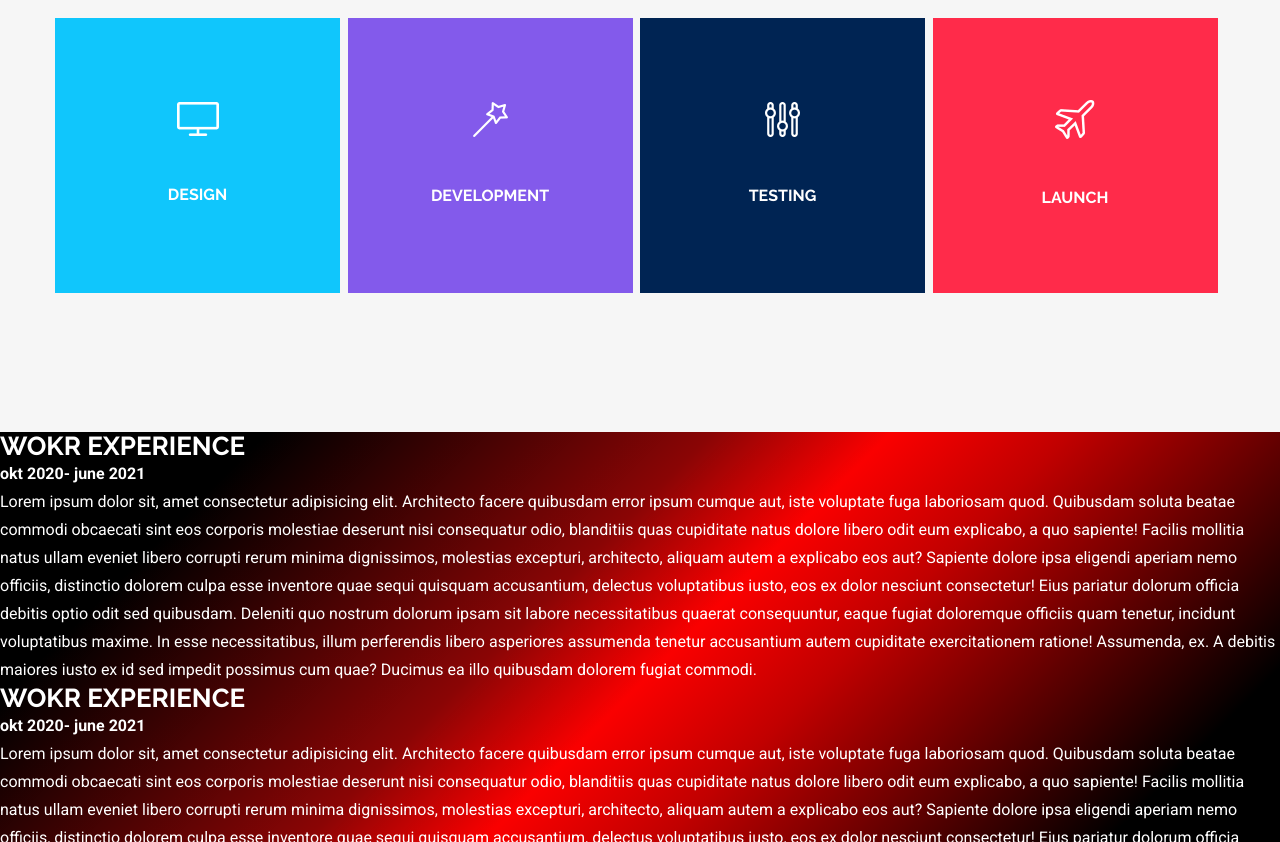
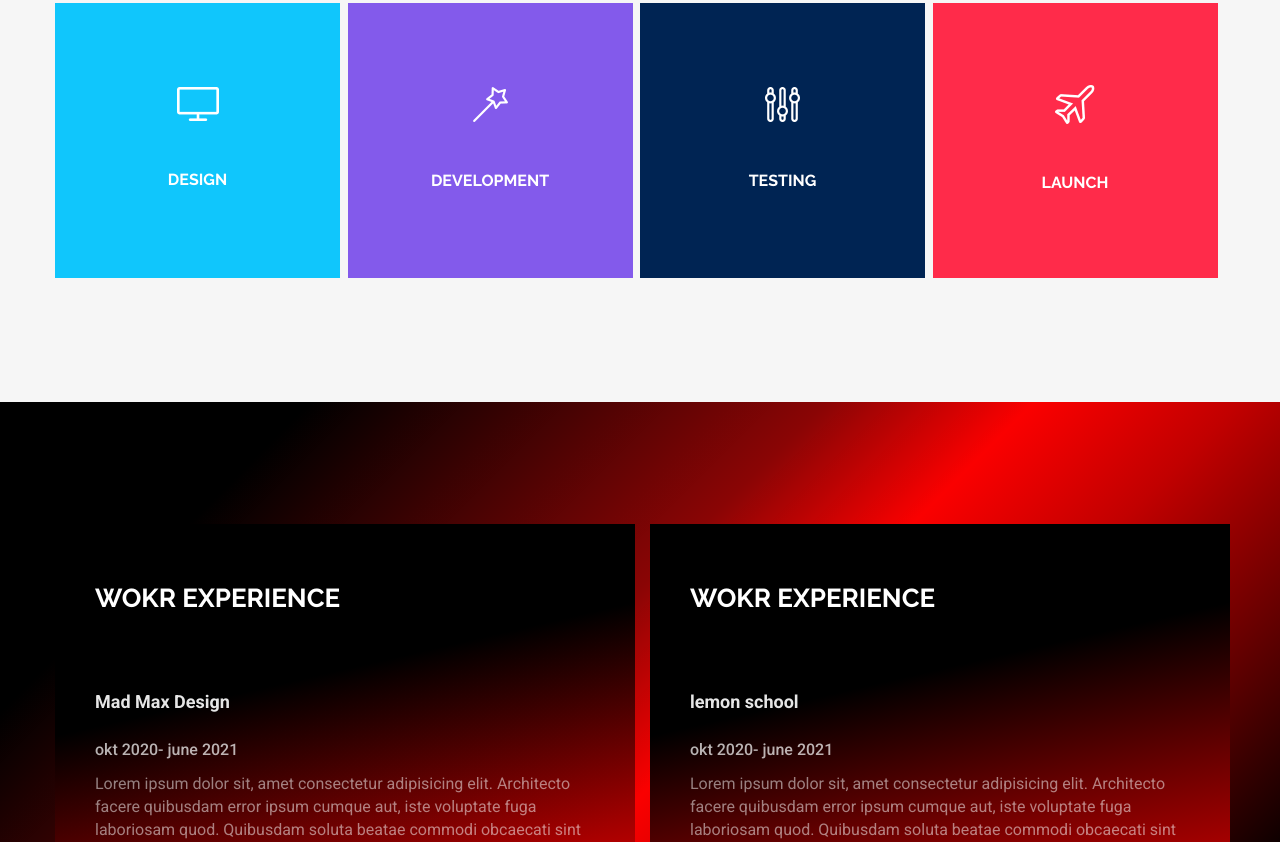
Before and after one commit to LushchykOleh/portfolio, a plain HTML site: page index.html in a window 1280 px wide. Shown: the part 1958-2800 px from the top of the page. Drawn offline with Linux system fonts and the light colour scheme.

Commit message:
new block

```diff
--- a/css/style.css
+++ b/css/style.css
@@ -235,7 +235,7 @@ section {
       position: relative;
       width: calc(25% - 30px);
       flex-shrink: 0;
-      margin: 15px; }
+      margin: 0 15px; }
       @media (max-width: 850px) {
         .working__row .col-25 {
           width: calc(40% - 30px);
@@ -292,12 +292,57 @@ section {
   background: linear-gradient(315deg, black 15%, #c10000 40%, #fa0000 50%, rgba(136, 0, 0, 0.98083) 60%, black 85%);
   max-height: 100vh;
   position: relative; }
-  .education h3 {
-    text-transform: uppercase;
-    font-family: "Raleway", sans-serif;
-    font-size: 26px;
-    font-weight: 700;
-    line-height: 1.077; }
+  .education__row {
+    display: flex;
+    justify-content: space-between; }
+    .education__row-wrapper {
+      margin: 122px 0 70px;
+      display: flex; }
+  .education__column {
+    max-width: 580px;
+    text-align: start;
+    padding: 0 40px;
+    margin-right: 15px;
+    width: 580px;
+    height: auto;
+    background: black;
+    background: linear-gradient(167deg, black 29%, rgba(250, 0, 0, 0.9052) 75%, black 94%);
+    padding-bottom: 70px; }
+    .education__column h3 {
+      text-transform: uppercase;
+      font-family: "Raleway", sans-serif;
+      font-size: 26px;
+      font-weight: 700;
+      line-height: 1.077;
+      padding: 60px 0 65px; }
+    .education__column .text-18 {
+      font-size: 18px;
+      font-weight: 700;
+      font-family: "Roboto", serif;
+      line-height: 1.556;
+      color: rgba(255, 255, 255, 0.902);
+      padding: 11px 0 11px; }
+    .education__column .text-16 {
+      font-size: 16px;
+      font-weight: 500;
+      font-family: "Roboto", serif;
+      color: rgba(255, 255, 255, 0.702);
+      line-height: 1.438;
+      padding: 11px 0 11px; }
+    .education__column p {
+      font-style: 16px;
+      font-weight: 400;
+      font-family: "Roboto", serif;
+      color: rgba(255, 255, 255, 0.502);
+      line-height: 1.438; }
+      .education__column p p::after {
+        content: '';
+        width: 500px;
+        height: 4px;
+        top: 0;
+        left: 0;
+        padding-bottom: 30px;
+        color: #fff; }
 
 
 /*# sourceMappingURL=style.css.map*/
--- a/index.html
+++ b/index.html
@@ -19,7 +19,7 @@
                     <nav class="header__navigation--inline flex">
                         <a href="#">Home</a>
                         <a href="#">Home</a>
-                        <a href="#">Home</a>
+                        <a href="#working">working</a>
                         <a href="#">Home</a>
                     </nav>
                     <div class="header__navigation">
@@ -29,7 +29,7 @@
                         <ul class="header__navigation-menu">
                             <li><a href="#">Home</a></li>
                             <li><a href="#">Home</a></li>
-                            <li><a href="#">Home</a></li>
+                            <li><a href="#working">working</a></li>
                             <li><a href="#">Home</a></li>
                         </ul>
                     </div>
@@ -67,10 +67,8 @@
                     </div>
                 </div>
             </div>
-            <div class="working">
+            <div class="working" id="#working">
                 <div class="container">
-
-
                     <div class="working__box">
                         <h2>My Working Process</h2>
                         <p>Hi, i'm Oleh Lushchyk</p>
@@ -112,43 +110,48 @@
                 </div>
             </div>
             <div class="education">
+                <div class="container">
                     <div class="education__row">
+                        <div class="education__row-wrapper">
                             <div class="education__column">
                                 <h3>wokr experience</h3>
-                        <h4>okt 2020- june 2021</h4>
-                        <p class="add">Lorem ipsum dolor sit, amet consectetur adipisicing elit. Architecto facere
+                                <h4 class="text-18">Mad Max Design</h4>
+                                <h4 class="text-16">okt 2020- june 2021</h4>
+                                <p class="add">Lorem ipsum dolor sit, amet consectetur adipisicing elit. Architecto
+                                    facere
                                     quibusdam error
-                            ipsum cumque aut, iste voluptate fuga laboriosam quod. Quibusdam soluta beatae commodi
-                            obcaecati sint eos corporis molestiae deserunt nisi consequatur odio, blanditiis quas
-                            cupiditate natus dolore libero odit eum explicabo, a quo sapiente! Facilis mollitia natus
-                            ullam eveniet libero corrupti rerum minima dignissimos, molestias excepturi, architecto,
-                            aliquam autem a explicabo eos aut? Sapiente dolore ipsa eligendi aperiam nemo officiis,
-                            distinctio dolorem culpa esse inventore quae sequi quisquam accusantium, delectus
-                            voluptatibus iusto, eos ex dolor nesciunt consectetur! Eius pariatur dolorum officia debitis
-                            optio odit sed quibusdam. Deleniti quo nostrum dolorum ipsam sit labore necessitatibus
-                            quaerat consequuntur, eaque fugiat doloremque officiis quam tenetur, incidunt voluptatibus
-                            maxime. In esse necessitatibus, illum perferendis libero asperiores assumenda tenetur
-                            accusantium autem cupiditate exercitationem ratione! Assumenda, ex. A debitis maiores iusto
-                            ex id sed impedit possimus cum quae? Ducimus ea illo quibusdam dolorem fugiat commodi.</p>
+                                    ipsum cumque aut, iste voluptate fuga laboriosam quod. Quibusdam soluta beatae
+                                    commodi
+                                    obcaecati sint eos corporis molestiae deserunt nisi consequatur odio, blanditiis
+
+                                </p>
+
+                                <h4 class="text-18">Mad Max Design</h4>
+                                <h4 class="text-16">okt 2020- june 2021</h4>
+                                <p>Lorem ipsum dolor sit, amet consectetur adipisicing elit. Architecto
+                                    facere
+                                    quibusdam error
+                                    ipsum cumque aut, iste voluptate fuga laboriosam quod. Quibusdam soluta beatae
+                                    commodi
+                                    obcaecati sint eos corporis molestiae deserunt nisi consequatur odio, blanditiis
+
+                                </p>
                             </div>
                             <div class="education__column">
                                 <h3>wokr experience</h3>
-                        <h4>okt 2020- june 2021</h4>
-                        <p class="add">Lorem ipsum dolor sit, amet consectetur adipisicing elit. Architecto facere
+                                <h4 class="text-18">lemon school</h4>
+                                <h4 class="text-16">okt 2020- june 2021</h4>
+                                <p class="add">Lorem ipsum dolor sit, amet consectetur adipisicing elit. Architecto
+                                    facere
                                     quibusdam error
-                            ipsum cumque aut, iste voluptate fuga laboriosam quod. Quibusdam soluta beatae commodi
-                            obcaecati sint eos corporis molestiae deserunt nisi consequatur odio, blanditiis quas
-                            cupiditate natus dolore libero odit eum explicabo, a quo sapiente! Facilis mollitia natus
-                            ullam eveniet libero corrupti rerum minima dignissimos, molestias excepturi, architecto,
-                            aliquam autem a explicabo eos aut? Sapiente dolore ipsa eligendi aperiam nemo officiis,
-                            distinctio dolorem culpa esse inventore quae sequi quisquam accusantium, delectus
-                            voluptatibus iusto, eos ex dolor nesciunt consectetur! Eius pariatur dolorum officia debitis
-                            optio odit sed quibusdam. Deleniti quo nostrum dolorum ipsam sit labore necessitatibus
-                            quaerat consequuntur, eaque fugiat doloremque officiis quam tenetur, incidunt voluptatibus
-                            maxime. In esse necessitatibus, illum perferendis libero asperiores assumenda tenetur
-                            accusantium autem cupiditate exercitationem ratione! Assumenda, ex. A debitis maiores iusto
-                            ex id sed impedit possimus cum quae? Ducimus ea illo quibusdam dolorem fugiat commodi.</p>
+                                    ipsum cumque aut, iste voluptate fuga laboriosam quod. Quibusdam soluta beatae
+                                    commodi
+                                    obcaecati sint eos corporis molestiae deserunt nisi consequatur odio, blanditiis
+                                    .</p>
                             </div>
+                        </div>
+                    </div>
+
                 </div>
             </div>
         </main>
```
Also changed, not shown: 1 other file. Lines whose indentation alone changed are shown as unchanged.
